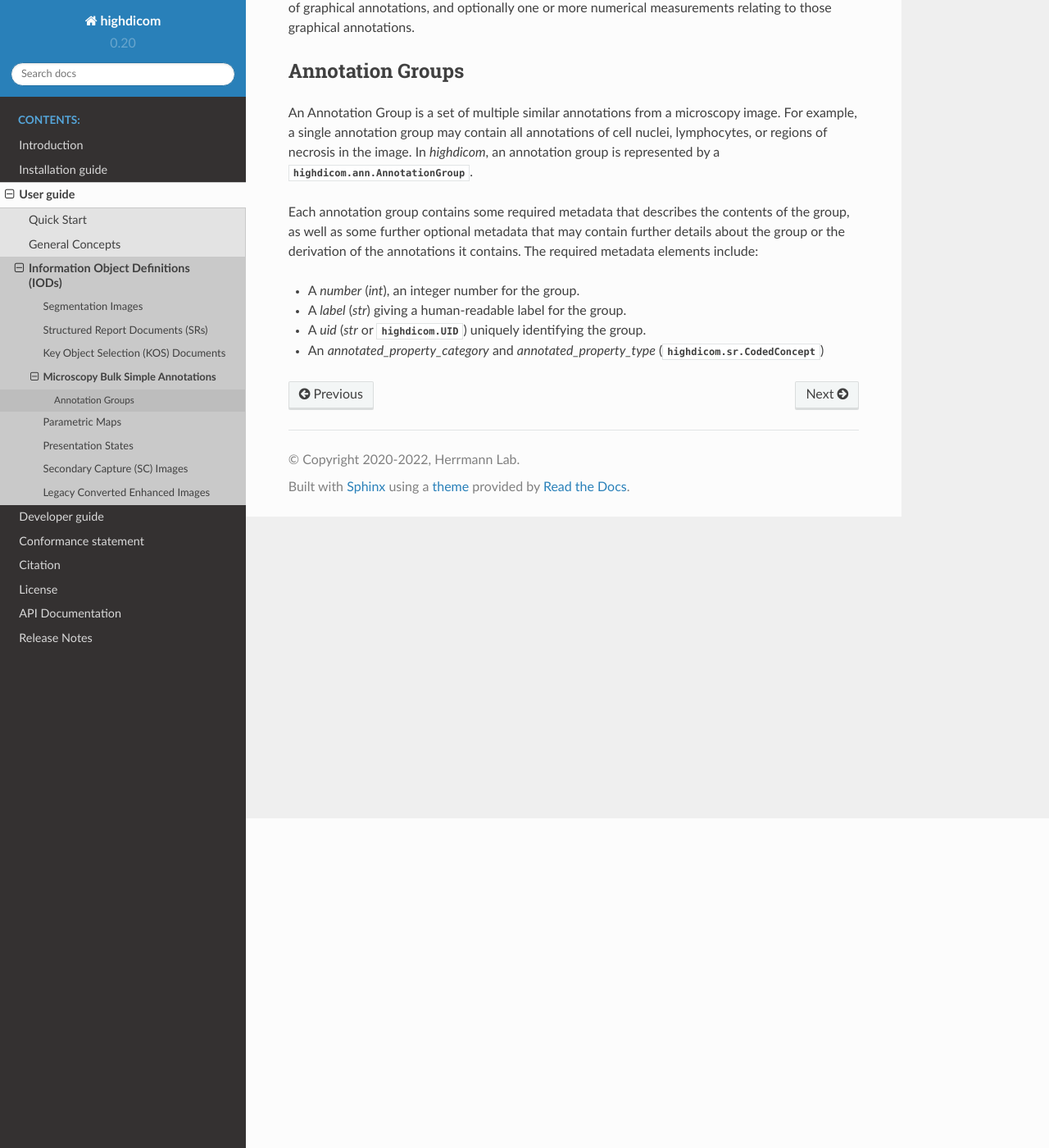
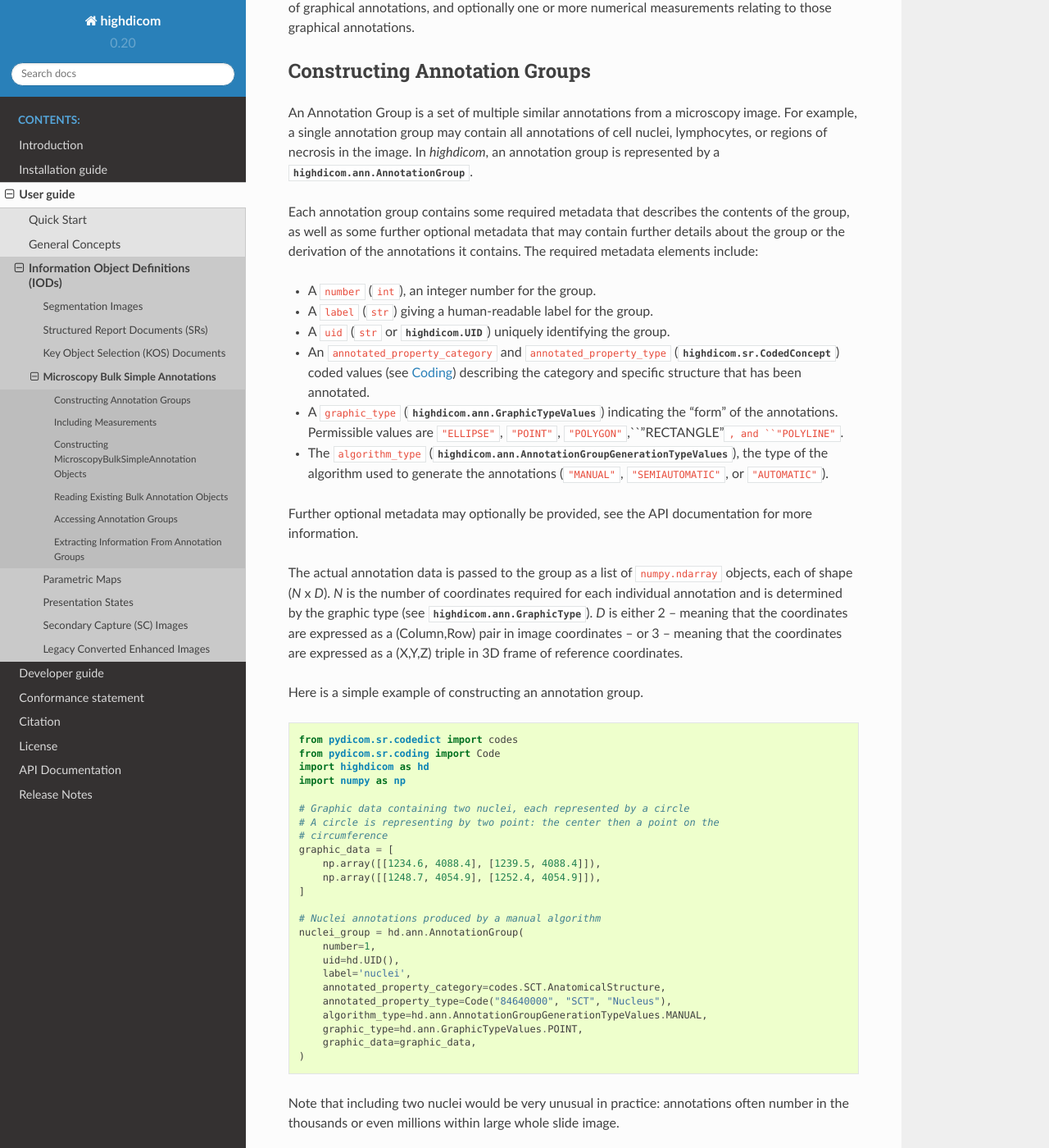
Before and after one commit to ImagingDataCommons/highdicom, a Sphinx documentation site: the page built from docs/ann.rst, in a window 1280 px wide and 1400 px high, scrolled down 402 px. Shown: the whole window at 82% size. Built offline with Sphinx 7.4.7 and the Read the Docs theme 2.0.0, drawn with Linux system fonts in a browser that asks for light colours; some of the changed text lies outside the part shown.

Commit message:
Complete bulk annotation creation

```diff
--- a/docs/ann.rst
+++ b/docs/ann.rst
@@ -17,21 +17,170 @@
 which contains a set of graphical annotations, and optionally one or more
 numerical measurements relating to those graphical annotations.
 
-Annotation Groups
------------------
+Constructing Annotation Groups
+------------------------------
 
 An Annotation Group is a set of multiple similar annotations from a microscopy
 image. For example, a single annotation group may contain all annotations of
 cell nuclei, lymphocytes, or regions of necrosis in the image. In *highdicom*,
 an annotation group is represented by a :class:`highdicom.ann.AnnotationGroup`.
 
-Each annotation group contains some required metadata that describes the contents
-of the group, as well as some further optional metadata that may contain further
-details about the group or the derivation of the annotations it contains. The
-required metadata elements include:
+Each annotation group contains some required metadata that describes the
+contents of the group, as well as some further optional metadata that may
+contain further details about the group or the derivation of the annotations it
+contains. The required metadata elements include:
 
-* A `number` (`int`), an integer number for the group.
-* A `label` (`str`) giving a human-readable label for the group.
-* A `uid` (`str` or :class:`highdicom.UID`) uniquely identifying the group.
-* An `annotated_property_category` and `annotated_property_type`
-  (:class:`highdicom.sr.CodedConcept`)
+* A ``number`` (``int``), an integer number for the group.
+* A ``label`` (``str``) giving a human-readable label for the group.
+* A ``uid`` (``str`` or :class:`highdicom.UID`) uniquely identifying the group.
+* An ``annotated_property_category`` and ``annotated_property_type``
+  (:class:`highdicom.sr.CodedConcept`) coded values (see :ref:`coding`)
+  describing the category and specific structure that has been annotated.
+* A ``graphic_type`` (:class:`highdicom.ann.GraphicTypeValues`) indicating the
+  "form" of the annotations. Permissible values are ``"ELLIPSE"``, ``"POINT"``,
+  ``"POLYGON"``,``"RECTANGLE"``, and ``"POLYLINE"``.
+* The ``algorithm_type``
+  (:class:`highdicom.ann.AnnotationGroupGenerationTypeValues`), the type of the
+  algorithm used to generate the annotations (``"MANUAL"``,
+  ``"SEMIAUTOMATIC"``, or ``"AUTOMATIC"``).
+
+Further optional metadata may optionally be provided, see the API documentation
+for more information.
+
+The actual annotation data is passed to the group as a list of
+``numpy.ndarray`` objects, each of shape (*N* x *D*). *N* is the number of
+coordinates required for each individual annotation and is determined by the
+graphic type (see :class:`highdicom.ann.GraphicType`). *D* is either 2 -- meaning
+that the coordinates are expressed as a (Column,Row) pair in image coordinates
+-- or 3 -- meaning that the coordinates are expressed as a (X,Y,Z) triple in 3D
+frame of reference coordinates.
+
+Here is a simple example of constructing an annotation group.
+
+.. code-block:: python
+
+    from pydicom.sr.codedict import codes
+    from pydicom.sr.coding import Code
+    import highdicom as hd
+    import numpy as np
+
+    # Graphic data containing two nuclei, each represented by a circle
+    # A circle is representing by two point: the center then a point on the
+    # circumference
+    graphic_data = [
+        np.array([[1234.6, 4088.4], [1239.5, 4088.4]]),
+        np.array([[1248.7, 4054.9], [1252.4, 4054.9]]),
+    ]
+
+    # Nuclei annotations produced by a manual algorithm
+    nuclei_group = hd.ann.AnnotationGroup(
+        number=1,
+        uid=hd.UID(),
+        label='nuclei',
+        annotated_property_category=codes.SCT.AnatomicalStructure,
+        annotated_property_type=Code("84640000", "SCT", "Nucleus"),
+        algorithm_type=hd.ann.AnnotationGroupGenerationTypeValues.MANUAL,
+        graphic_type=hd.ann.GraphicTypeValues.POINT,
+        graphic_data=graphic_data,
+    )
+
+Note that including two nuclei would be very unusual in practice: annotations
+often number in the thousands or even millions within large whole slide image.
+
+Including Measurements
+----------------------
+
+In addition to the coordinates of the annotations themselves, it is also
+possible to attach one or more *measurements* corresponding to those
+annotations. The measurements are passed as a
+:class:`highdicom.ann.Measurements` object, which contains the *name* of the
+measurement (as a coded value), the *unit* of the measurement (also as a coded
+value) and an array of the measurements themselves (as a ``numpy.ndarray``).
+
+The length of the measurement array for any measurements attached to an
+annotation group must match exactly the number of annotations in the group.
+Value *i* in the array therefore represents the measurement of annotation *i*.
+
+Here is the above example with an area measurement included:
+
+.. code-block:: python
+
+    from pydicom.sr.codedict import codes
+    from pydicom.sr.coding import Code
+    import highdicom as hd
+    import numpy as np
+
+    # Graphic data containing two nuclei, each represented by a circle
+    # A circle is representing by two point: the center then a point on the
+    # circumference
+    graphic_data = [
+        np.array([[1234.6, 4088.4], [1239.5, 4088.4]]),
+        np.array([[1248.7, 4054.9], [1252.4, 4054.9]]),
+    ]
+
+    # Measurement object representing the areas of each of the two nuclei
+    area_measurement = hd.ann.Measurements(
+        name=codes.SCT.Area,
+        unit=codes.UCUM.SquareMicrometer,
+        values=np.array([20.4, 43.8]),
+    )
+
+    # Nuclei annotations produced by a manual algorithm
+    nuclei_group = hd.ann.AnnotationGroup(
+        number=1,
+        uid=hd.UID(),
+        label='nuclei',
+        annotated_property_category=codes.SCT.AnatomicalStructure,
+        annotated_property_type=Code("84640000", "SCT", "Nucleus"),
+        algorithm_type=hd.ann.AnnotationGroupGenerationTypeValues.MANUAL,
+        graphic_type=hd.ann.GraphicTypeValues.POINT,
+        graphic_data=graphic_data,
+        measurements=[area_measurement],
+    )
+
+Constructing MicroscopyBulkSimpleAnnotation Objects
+---------------------------------------------------
+
+When you have constructed the annotation groups, you can include them into
+a bulk annotation object along with a bit more metadata using the
+:class:`highdicom.ann.MicroscopyBulkSimpleAnnotations` constructor. You also
+need to pass the image from which the annotations were derived so that
+`highdicom` can copy all the patient, study and slide-level metadata:
+
+.. code-block:: python
+
+    from pydicom import dcmread
+    import highdicom as hd
+
+    # Load a slide microscopy image from the highdicom test data (if you have
+    # cloned the highdicom git repo)
+    sm_image = pydicom.dcmread('data/test_files/sm_image.dcm')
+
+    bulk_annotations = hd.ann.MicroscopyBulkSimpleAnnotations(
+        source_images=[sm_image],
+        annotation_coordinate_type=hd.ann.AnnotationCoordinateTypeValues.SCOORD,
+        annotation_groups=[nuclei_group],
+        series_instance_uid=hd.UID(),
+        series_number=10,
+        sop_instance_uid=hd.UID(),
+        instance_number=1,
+        manufacturer="MGH Pathology",
+        manufacturer_model_name="MGH Pathology Manual Annotations",
+        software_versions="0.0.1",
+        device_serial_number="1234",
+        content_description="Nuclei Annotations",
+    )
+
+    bulk_annotations.save_as("nuclei_annotations.dcm")
+
+The result is a complete DICOM object that can be written out as a DICOM file,
+transmitted over network, etc.
+
+Reading Existing Bulk Annotation Objects
+----------------------------------------
+
+Accessing Annotation Groups
+---------------------------
+
+Extracting Information From Annotation Groups
+---------------------------------------------
```
Also changed, not shown: 1 other file.
